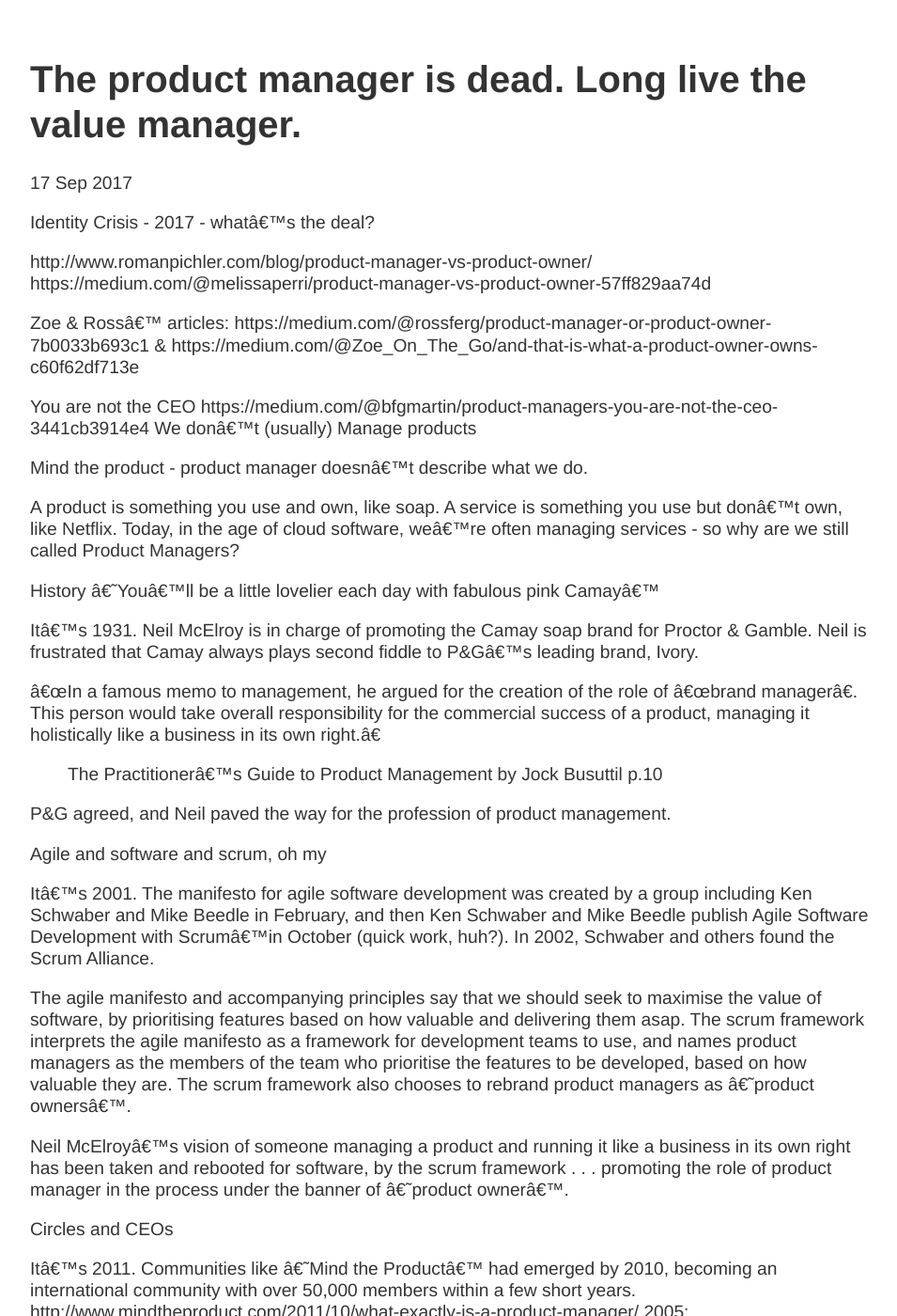
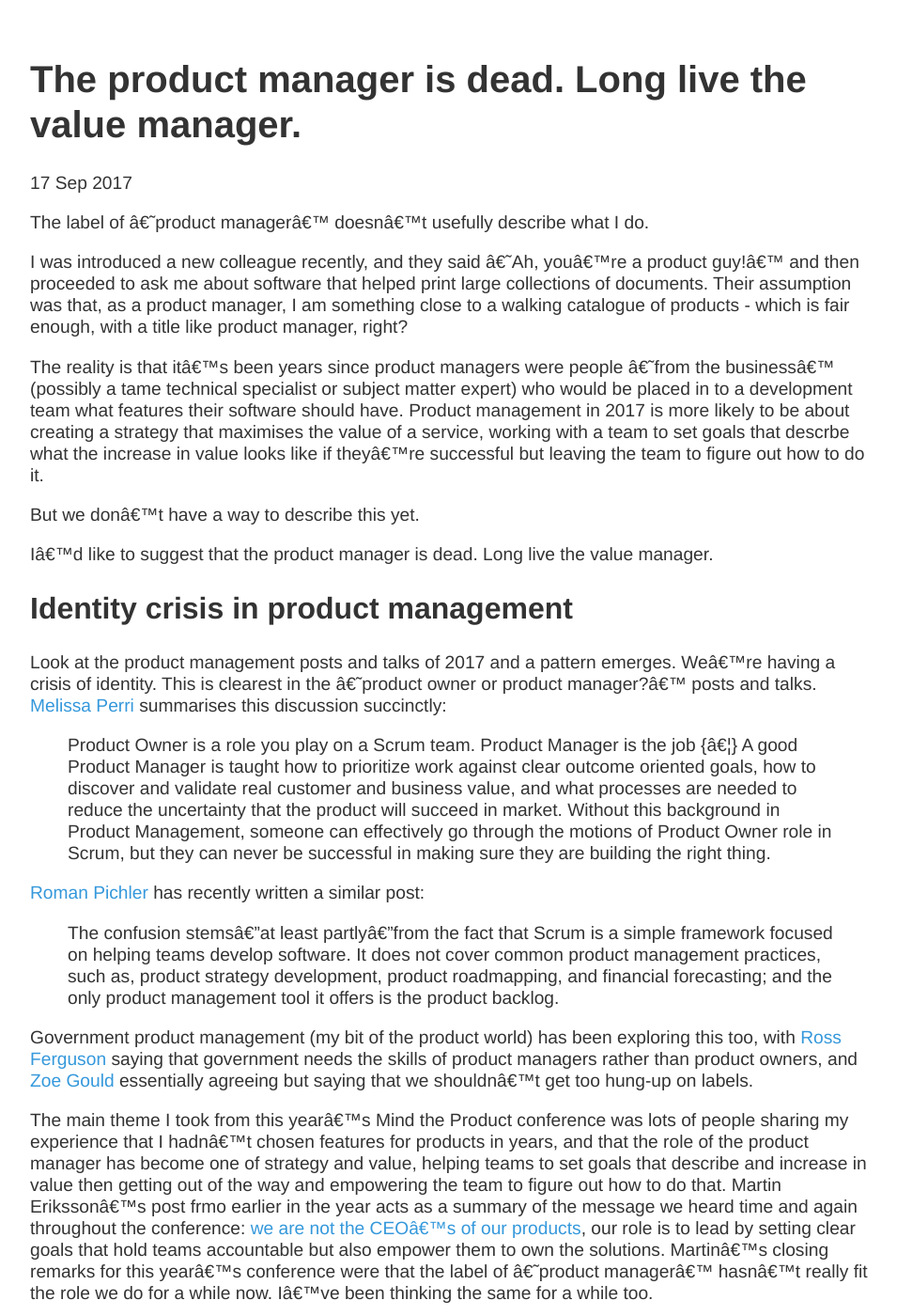
Before and after one commit to scottcolfer/scottcolfer.github.io, a Jekyll site: the page built from _posts/2017-08-25-value-manager.md, in a window 1280 px wide and 1400 px high. Shown: the whole window at 94% size, without its empty margins (160-1115 px from the left). Built offline with Jekyll 4.4.1, drawn with Linux system fonts in a browser that asks for light colours; some of the changed text lies outside the part shown.

Commit message:
Update 2017-08-25-value-manager.md
Editing first half of post

```diff
--- a/_posts/2017-08-25-value-manager.md
+++ b/_posts/2017-08-25-value-manager.md
@@ -4,43 +4,51 @@
 date: 2017-09-17
 ---
 
-Identity Crisis - 2017 - what’s the deal?
+The label of 'product manager' doesn't usefully describe what I do.
 
-http://www.romanpichler.com/blog/product-manager-vs-product-owner/
-https://medium.com/@melissaperri/product-manager-vs-product-owner-57ff829aa74d
+I was introduced a new colleague recently, and they said 'Ah, you're a product guy!' and then proceeded to ask me about software that helped print large collections of documents. Their assumption was that, as a product manager, I am something close to a walking catalogue of products - which is fair enough, with a title like product manager, right?
 
-Zoe & Ross’ articles: https://medium.com/@rossferg/product-manager-or-product-owner-7b0033b693c1 & https://medium.com/@Zoe_On_The_Go/and-that-is-what-a-product-owner-owns-c60f62df713e
+The reality is that it's been years since product managers were people 'from the business' (possibly a tame technical specialist or subject matter expert) who would be placed in to a development team what features their software should have. Product management in 2017 is more likely to be about creating a strategy that maximises the value of a service, working with a team to set goals that descrbe what the increase in value looks like if they're successful but leaving the team to figure out how to do it.
 
-You are not the CEO
-https://medium.com/@bfgmartin/product-managers-you-are-not-the-ceo-3441cb3914e4
-We don’t (usually) Manage products
+But we don't have a way to describe this yet.
 
-Mind the product - product manager doesn't describe what we do.
+I'd like to suggest that the product manager is dead. Long live the value manager.
 
-A product is something you use and own, like soap.
-A service is something you use but don’t own, like Netflix.
-Today, in the age of cloud software, we’re often managing services - so why are we still called Product Managers?
+## Identity crisis in product management
 
-History
-‘You’ll be a little lovelier each day with fabulous pink Camay’
+Look at the product management posts and talks of 2017 and a pattern emerges. We're having a crisis of identity.
+This is clearest in the 'product owner or product manager?' posts and talks. [Melissa Perri](https://medium.com/@melissaperri/product-manager-vs-product-owner-57ff829aa74d) summarises this discussion succinctly:
 
-It’s 1931.
-Neil McElroy is in charge of promoting the Camay soap brand for Proctor & Gamble.
-Neil is frustrated that Camay always plays second fiddle to P&G’s leading brand, Ivory.
+> Product Owner is a role you play on a Scrum team. Product Manager is the job {...} A good Product Manager is taught how to prioritize work against clear outcome oriented goals, how to discover and validate real customer and business value, and what processes are needed to reduce the uncertainty that the product will succeed in market. Without this background in Product Management, someone can effectively go through the motions of Product Owner role in Scrum, but they can never be successful in making sure they are building the right thing.
 
-“In a famous memo to management, he argued for the creation of the role of “brand manager”. This person would take overall responsibility for the commercial success of a product, managing it holistically like a business in its own right.”
+[Roman Pichler](http://www.romanpichler.com/blog/product-manager-vs-product-owner/) has recently written a similar post:
+
+> The confusion stems—at least partly—from the fact that Scrum is a simple framework focused on helping teams develop software. It does not cover common product management practices, such as, product strategy development, product roadmapping, and financial forecasting; and the only product management tool it offers is the product backlog.
+
+Government product management (my bit of the product world) has been exploring this too, with [Ross Ferguson](https://medium.com/@rossferg/product-manager-or-product-owner-7b0033b693c1) saying that government needs the skills of product managers rather than product owners, and [Zoe Gould](https://medium.com/@Zoe_On_The_Go/and-that-is-what-a-product-owner-owns-c60f62df713e) essentially agreeing but saying that we shouldn't get too hung-up on labels.
+
+The main theme I took from this year's Mind the Product conference was lots of people sharing my experience that I hadn't chosen features for products in years, and that the role of the product manager has become one of strategy and value, helping teams to set goals that describe and increase in value then getting out of the way and empowering the team to figure out how to do that. Martin Eriksson's post frmo earlier in the year acts as a summary of the message we heard time and again throughout the conference: [we are not the CEO's of our products](https://medium.com/@bfgmartin/product-managers-you-are-not-the-ceo-3441cb3914e4), our role is to lead by setting clear goals that hold teams accountable but also empower them to own the solutions. Martin's closing remarks for this year's conference were that the label of 'product manager' hasn't really fit the role we do for a while now. I've been thinking the same for a while too.
+
+How did we get here? And is there a better way of describing what we do?
+
+## It started with soap
+
+A product is something that you buy and own, like soap. I have never managed a 'product', despite having been a product manager for over a decade. A service is [something you use but do not own](http://www.designcouncil.org.uk/news-opinion/video-what-service-design), like Netflix. This better describes the things I've worked on. So why are we product managers, not service managers?
+
+### ‘You’ll be a little lovelier each day with fabulous pink Camay’
+
+It’s 1931. Neil McElroy is in charge of promoting the Camay soap brand for Proctor & Gamble. Neil is frustrated that Camay always plays second fiddle to P&G’s leading brand, Ivory.
+
+> In a famous memo to management, he argued for the creation of the role of “brand manager”. This person would take overall responsibility for the commercial success of a product, managing it holistically like a business in its own right.
 - The Practitioner’s Guide to Product Management by Jock Busuttil p.10
 
-P&G agreed, and Neil paved the way for the profession of product management.
+P&G agreed, and Neil paved the way for the profession of product management - our profession grew out of managing genuine products, in such a way as to maximise their value.
 
-Agile and software and scrum, oh my
+### Agile and software and scrum, oh my
 
-It’s 2001.
-The manifesto for agile software development was created by a group including Ken Schwaber and Mike Beedle in February, and then Ken Schwaber and Mike Beedle publish Agile Software Development with Scrum’in October (quick work, huh?). In 2002, Schwaber and others found the Scrum Alliance.
+It’s 2001. The manifesto for agile software development was created by a group including Ken Schwaber and Mike Beedle in February, and then Ken Schwaber and Mike Beedle publish Agile Software Development with Scrum’in October (quick work, huh?). In 2002, Schwaber and others found the Scrum Alliance. The agile manifesto and accompanying principles say that we should seek to maximise the value of software, by prioritising features based on how valuable and delivering them asap. The scrum framework interprets the agile manifesto as a framework for development teams to use, and names product managers as the members of the team who prioritise the features to be developed, based on how valuable they are. The scrum framework also chooses to rebrand product managers as ‘product owners’. Neil McElroy’s vision of someone managing a product and running it like a business in its own right has been taken and rebooted for software, by the scrum framework . . . promoting the role of product manager in the process under the banner of ‘product owner’.
 
-The agile manifesto and accompanying principles say that we should seek to maximise the value of software, by prioritising features based on how valuable and delivering them asap. The scrum framework interprets the agile manifesto as a framework for development teams to use, and names product managers as the members of the team who prioritise the features to be developed, based on how valuable they are. The scrum framework also chooses to rebrand product managers as ‘product owners’.
-
-Neil McElroy’s vision of someone managing a product and running it like a business in its own right has been taken and rebooted for software, by the scrum framework . . . promoting the role of product manager in the process under the banner of ‘product owner’.
+In 2001, software is still predominantly sold in shops, in boxes, on discs. It is something that you buy, and own. It is a product, so a product manager/owner makes sense.
 
 Circles and CEOs
 
```
